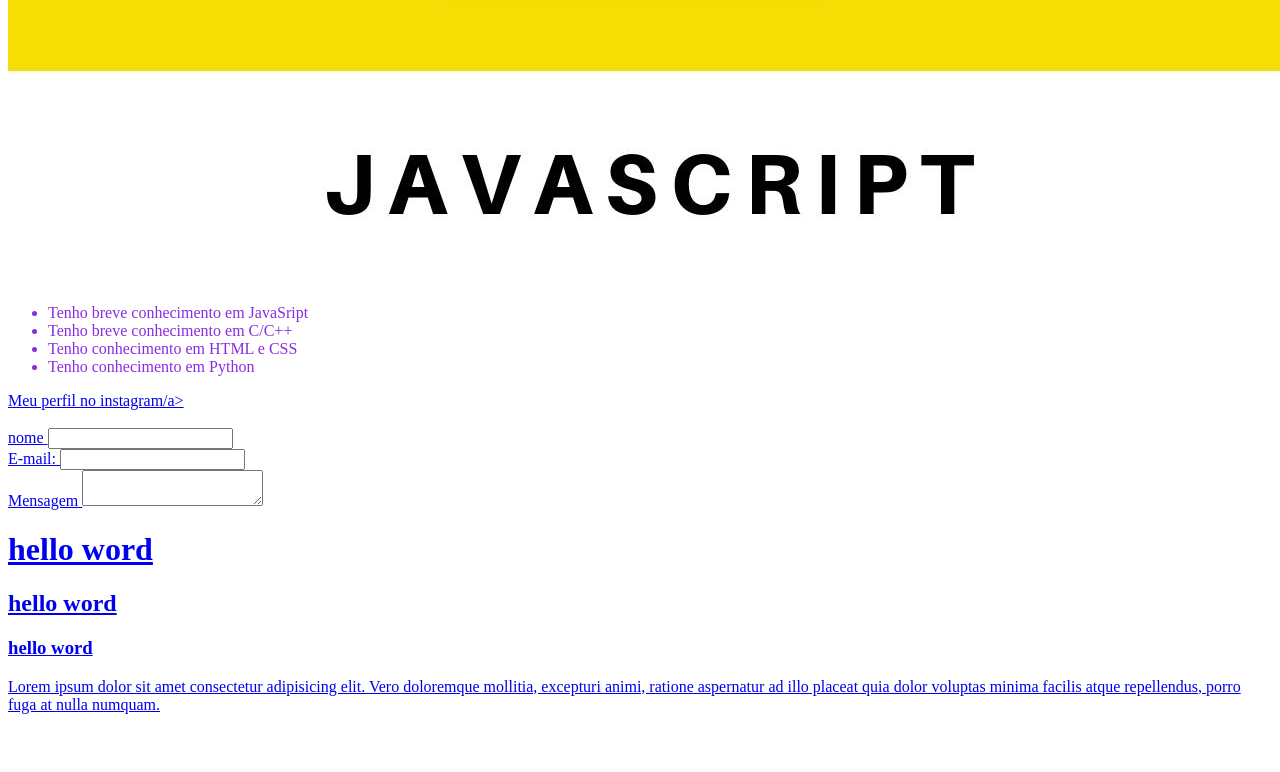
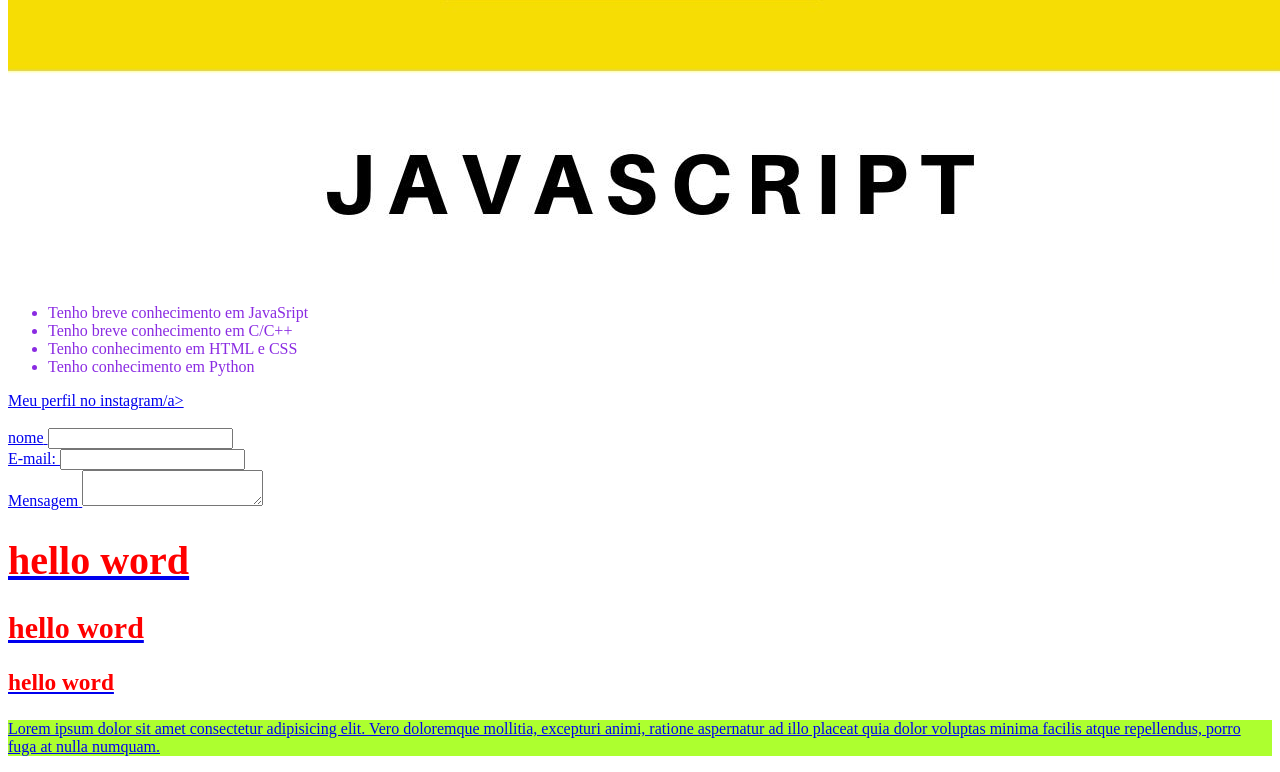
Before and after one commit to SamuelMadeiraa/Meu-Portfolio, a plain HTML site: page index.html in a window 1280 px wide. Shown: the part 444-1216 px from the top of the page. Before the commit the page ends 1174 px from the top, so only its background shows below. Drawn offline with Linux system fonts and the light colour scheme.

Commit message:
Estilização com classes e IDs.

```diff
--- a/index.html
+++ b/index.html
@@ -56,10 +56,14 @@
                 <textarea  id="msg"></textarea>
             </div>
         </form>
+        <div class="hello">
+            <h1>hello word</h1>
+            <h2>hello word</h2>
+            <h3>hello word</h3>
+        </div>
 
-        <h1>hello word</h1>
-        <h2>hello word</h2>
-        <h3>hello word</h3>
-        <p>Lorem ipsum dolor sit amet consectetur adipisicing elit. Vero doloremque mollitia, excepturi animi, ratione aspernatur ad illo placeat quia dolor voluptas minima facilis atque repellendus, porro fuga at nulla numquam.</p>
+        <p id="paragrafo">Lorem ipsum dolor sit amet consectetur adipisicing elit. Vero doloremque mollitia, excepturi animi, ratione aspernatur ad illo placeat quia dolor voluptas minima facilis atque repellendus, porro fuga at nulla numquam.</p>
+
+
 </body>
 </html>
--- a/style.css
+++ b/style.css
@@ -1,3 +1,13 @@
 .habilidades{
     color: blueviolet
 }
+
+.hello{
+    font-size: 20px;
+    color: red;
+}
+
+#paragrafo{
+    background-color: greenyellow;
+
+}
```
